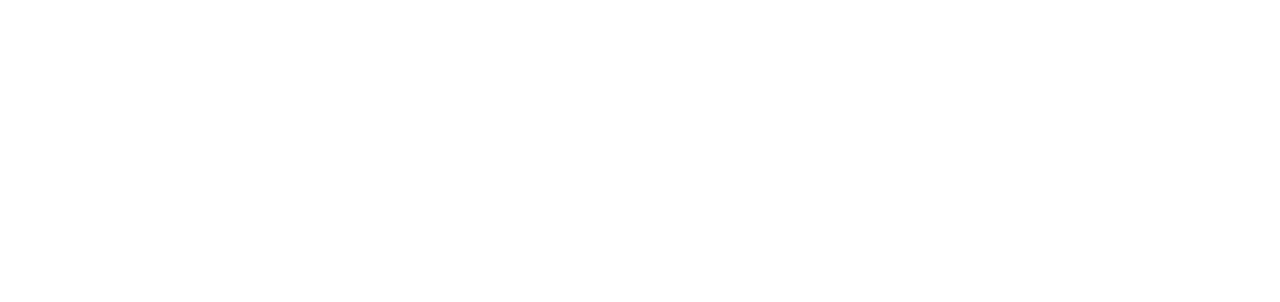
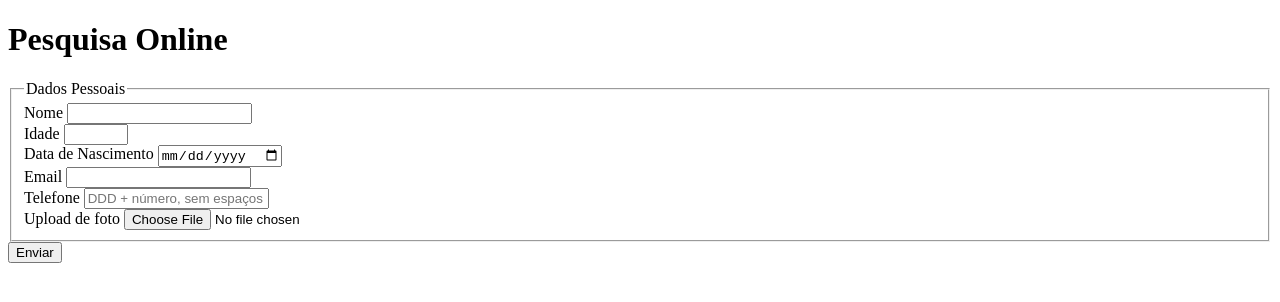
Before and after one commit to sergiomnds/culturama-pesquisa, a plain HTML site: page index.html in a window 1280 px wide. Drawn offline with Linux system fonts and the light colour scheme.

Commit message:
add sessao dados pessoais

```diff
--- a/index.html
+++ b/index.html
@@ -8,7 +8,37 @@
 </head>
 
 <body>
+    <header>
+        <h1>Pesquisa Online</h1>
+    </header>
 
+    <section>
+        <form action="" method="get">
+            <fieldset>
+                <legend>Dados Pessoais</legend>
+                <label for="userName">Nome</label>
+                <input type="text" name="userName" required>
+                <br>
+                <label for="age">Idade</label>
+                <input type="number" name="age" min="12" max="100" required>
+                <br>
+                <label for="birthDate">Data de Nascimento</label>
+                <input type="date" name="birthDate">
+                <br>
+                <label for="userEmail">Email</label>
+                <input type="email" name="userEmail">
+                <br>
+                <label for="userPhoneNumber">Telefone</label>
+                <input type="tel" name="userPhoneNumber" pattern="[0-9]{11}"
+                    placeholder="DDD + número, sem espaços ou hífen">
+                <br>
+                <label for="userImage">Upload de foto</label>
+                <input type="file" name="userImage" accept="image/*">
+            </fieldset>
+
+            <button type="submit">Enviar</button>
+        </form>
+    </section>
 </body>
 
 </html>
```
